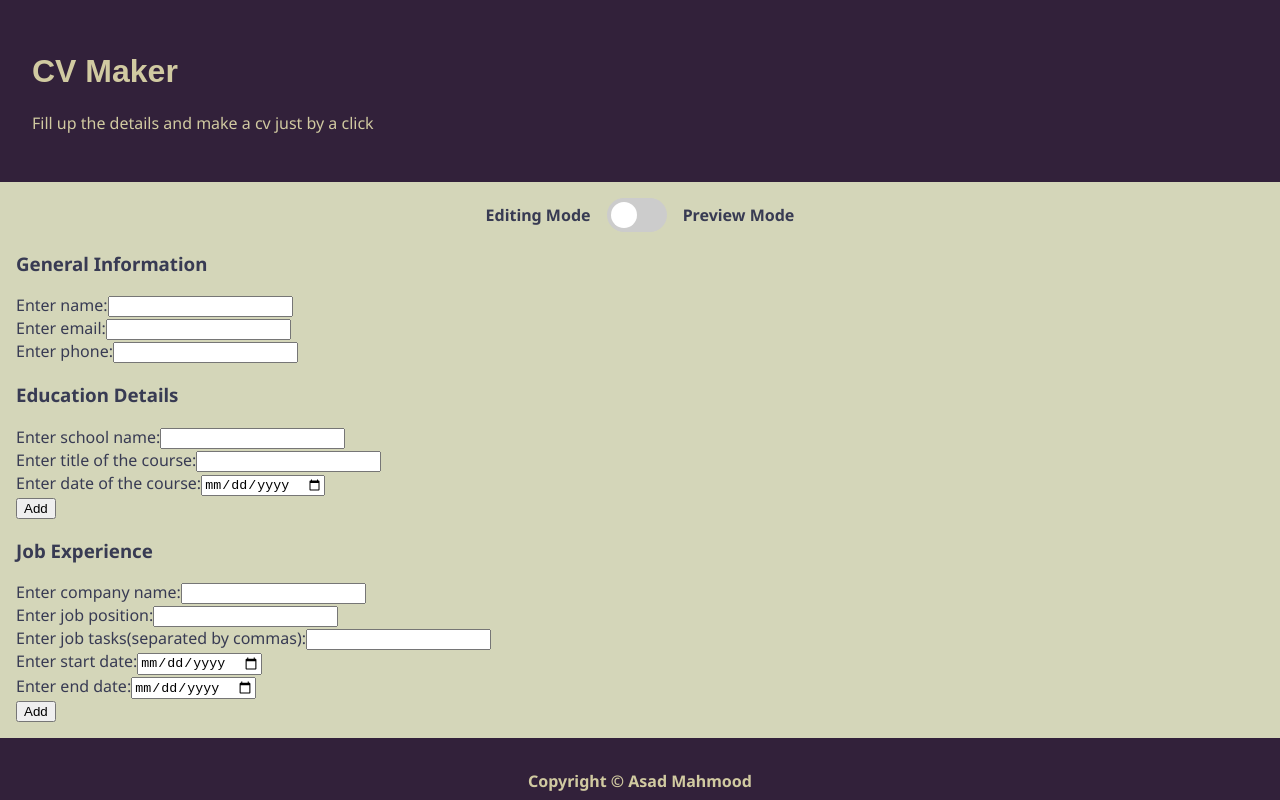
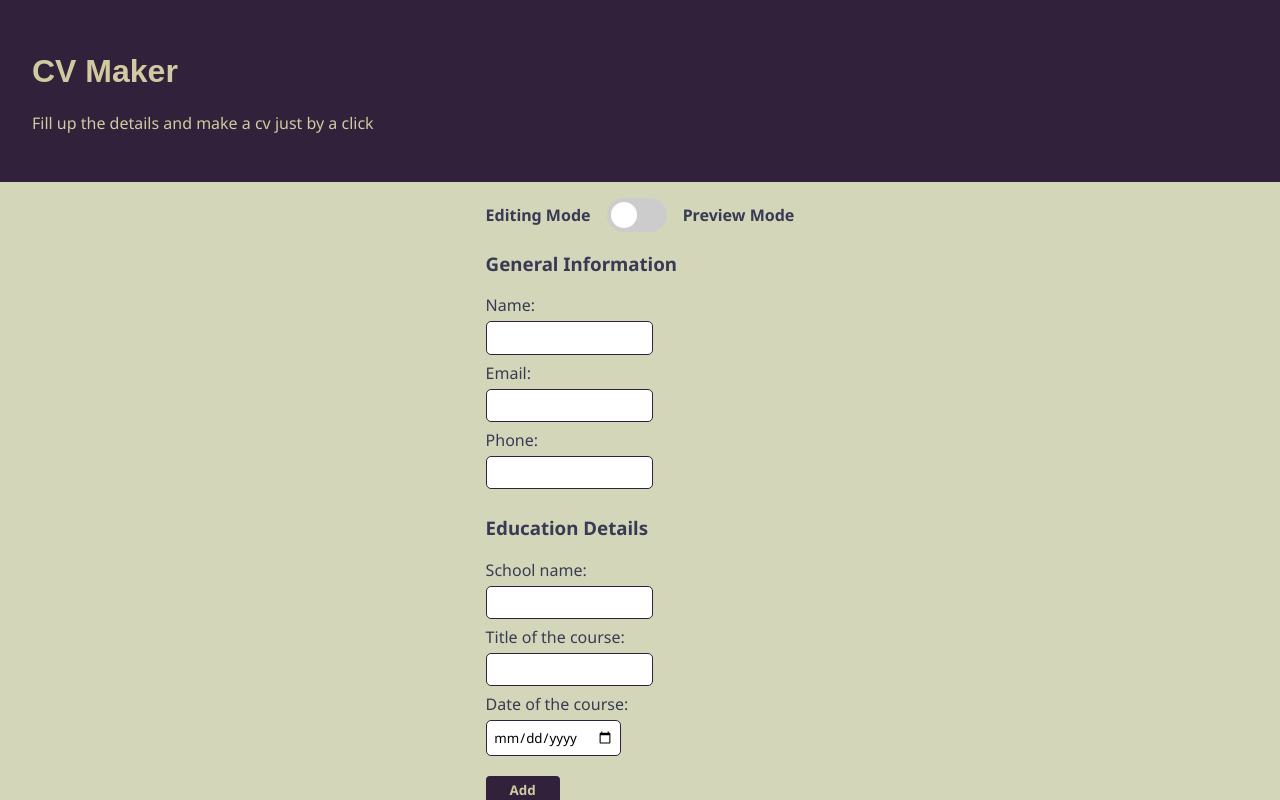
Before and after one commit to azazel-oss/TOP-CV-Project, a React (Create React App) app: page / in a window 1280 px wide. Shown: the top 800 px of the page. Built offline with nearby package versions, Linux system fonts and the light colour scheme; a web font is replaced by a local one.

Commit message:
Add styles to the project

```diff
--- a/src/App.js
+++ b/src/App.js
@@ -72,7 +72,7 @@ class App extends Component {
         <main>
           <div className="flex">
             <span>Editing Mode</span>
-            <label className="switch" for="checkbox">
+            <label className="switch" htmlFor="checkbox">
               <input
                 type="checkbox"
                 id="checkbox"
--- a/src/components/Edit.js
+++ b/src/components/Edit.js
@@ -4,6 +4,7 @@ import EducationForm from "./EducationForm";
 import Experience from "./Experience";
 import ExperienceForm from "./ExperienceForm";
 import General from "./General";
+import "../styles/form.css";
 
 class Edit extends Component {
   render() {
@@ -15,24 +16,30 @@ class Edit extends Component {
         />
         <h3>Education Details</h3>
         <EducationForm addHandler={this.props.educationChangeHandler} />
+        <ol>
           {this.props.formData.education.map((data) => (
+            <li key={data.id}>
               <Education
-            key={data.id}
                 id={data.id}
                 data={data}
                 removeEducationHandler={this.props.removeEducationHandler}
               />
+            </li>
           ))}
+        </ol>
         <h3>Job Experience</h3>
         <ExperienceForm addHandler={this.props.experienceChangeHandler} />
+        <ol>
           {this.props.formData.experience.map((data) => (
+            <li key={data.id}>
               <Experience
-            key={data.id}
                 id={data.id}
                 data={data}
                 removeExperienceHandler={this.props.removeExperienceHandler}
               />
+            </li>
           ))}
+        </ol>
       </>
     );
   }
--- a/src/components/Education.js
+++ b/src/components/Education.js
@@ -12,7 +12,7 @@ class Education extends Component {
   render() {
     return (
       <div>
-        {this.props.data.studyTitle}
+        <div className="added-item">{this.props.data.studyTitle}</div>
 
         <button data-id={this.props.id} onClick={this.handleRemoveEducation}>
           Remove
--- a/src/components/EducationForm.js
+++ b/src/components/EducationForm.js
@@ -29,7 +29,7 @@ class EducationForm extends Component {
   render() {
     return (
       <form onSubmit={this.handleAddButtonClick}>
-        <label htmlFor="schoolName">Enter school name:</label>
+        <label htmlFor="schoolName">School name:</label>
         <input
           type="text"
           id="schoolName"
@@ -39,7 +39,7 @@ class EducationForm extends Component {
           required
         />
         <br />
-        <label htmlFor="studyTitle">Enter title of the course:</label>
+        <label htmlFor="studyTitle">Title of the course:</label>
         <input
           type="text"
           id="studyTitle"
@@ -49,7 +49,7 @@ class EducationForm extends Component {
           required
         />
         <br />
-        <label htmlFor="studyDate">Enter date of the course:</label>
+        <label htmlFor="studyDate">Date of the course:</label>
         <input
           type="date"
           id="studyDate"
--- a/src/components/Experience.js
+++ b/src/components/Experience.js
@@ -13,7 +13,7 @@ class Experience extends Component {
   render() {
     return (
       <div>
-        {this.props.data.companyName}
+        <div className="added-item">{this.props.data.companyName}</div>
 
         <button data-id={this.props.id} onClick={this.handleRemoveExperience}>
           Remove
--- a/src/components/ExperienceForm.js
+++ b/src/components/ExperienceForm.js
@@ -33,7 +33,7 @@ class ExperienceForm extends Component {
   render() {
     return (
       <form onSubmit={this.handleAddButtonClick}>
-        <label htmlFor="companyName">Enter company name:</label>
+        <label htmlFor="companyName">Company name:</label>
         <input
           type="text"
           id="companyName"
@@ -43,7 +43,7 @@ class ExperienceForm extends Component {
           required
         />
         <br />
-        <label htmlFor="positionTitle">Enter job position:</label>
+        <label htmlFor="positionTitle">Job position:</label>
         <input
           type="text"
           id="positionTitle"
@@ -53,7 +53,7 @@ class ExperienceForm extends Component {
           required
         />
         <br />
-        <label htmlFor="jobTasks">Enter job tasks(separated by commas):</label>
+        <label htmlFor="jobTasks">Job tasks(separated by commas):</label>
         <input
           type="text"
           id="jobTasks"
@@ -63,7 +63,7 @@ class ExperienceForm extends Component {
           required
         />
         <br />
-        <label htmlFor="startDate">Enter start date:</label>
+        <label htmlFor="startDate">Start date:</label>
         <input
           type="date"
           id="startDate"
@@ -73,7 +73,7 @@ class ExperienceForm extends Component {
           required
         />
         <br />
-        <label htmlFor="endDate">Enter end date:</label>
+        <label htmlFor="endDate">End date:</label>
         <input
           type="date"
           id="endDate"
--- a/src/components/General.js
+++ b/src/components/General.js
@@ -18,7 +18,7 @@ class General extends Component {
     return (
       <div>
         <h3>General Information</h3>
-        <label htmlFor="name">Enter name:</label>
+        <label htmlFor="name">Name:</label>
         <input
           type="text"
           id="name"
@@ -27,7 +27,7 @@ class General extends Component {
           onChange={this.handleChange}
         />
         <br />
-        <label htmlFor="email">Enter email:</label>
+        <label htmlFor="email">Email:</label>
         <input
           type="email"
           id="email"
@@ -36,7 +36,7 @@ class General extends Component {
           onChange={this.handleChange}
         />
         <br />
-        <label htmlFor="phone">Enter phone:</label>
+        <label htmlFor="phone">Phone:</label>
         <input
           type="text"
           id="phone"
--- a/src/components/Preview.js
+++ b/src/components/Preview.js
@@ -14,9 +14,9 @@ class Preview extends Component {
         <section>
           <h3>Educational Information</h3>
           <div>
-            {this.props.previewData.education.map((element) => {
+            {this.props.previewData.education.map((element, index) => {
               return (
-                <div>
+                <div key={index}>
                   <div>{element.schoolName}</div>
                   <div>{element.studyTitle}</div>
                   <div>{element.studyDate}</div>
--- a/src/styles/App.css
+++ b/src/styles/App.css
@@ -7,9 +7,9 @@
 
 main {
   flex-grow: 1;
-  background-color: #d4d6b9;
   color: #383b53;
   padding: 1em;
+  align-self: center;
 }
 
 header,
--- /dev/null
+++ b/src/styles/form.css
@@ -0,0 +1,32 @@
+label {
+  display: block;
+}
+
+input {
+  padding: 0.5em;
+  font-family: "Noto Sans", sans-serif;
+  border: 1px solid #32213a;
+  border-radius: 5px;
+  margin: 5px 0 7px;
+}
+
+ol {
+  margin: 0;
+  padding: 1em;
+}
+
+button {
+  background-color: #32213a;
+  color: #d1caa1;
+  border: none;
+  font-family: "Noto Sans", sans-serif;
+  font-weight: bold;
+  padding: 0.4em 1.8em;
+  border-radius: 0.3em;
+  margin: 1em 0;
+}
+
+button:hover {
+  cursor: pointer;
+  transform: scale(1.1);
+}
--- a/src/styles/index.css
+++ b/src/styles/index.css
@@ -3,4 +3,5 @@ body {
   margin: 0;
   padding: 0;
   font-family: "Noto Sans", sans-serif;
+  background-color: #d4d6b9;
 }
```
Lines whose indentation alone changed are shown as unchanged.
